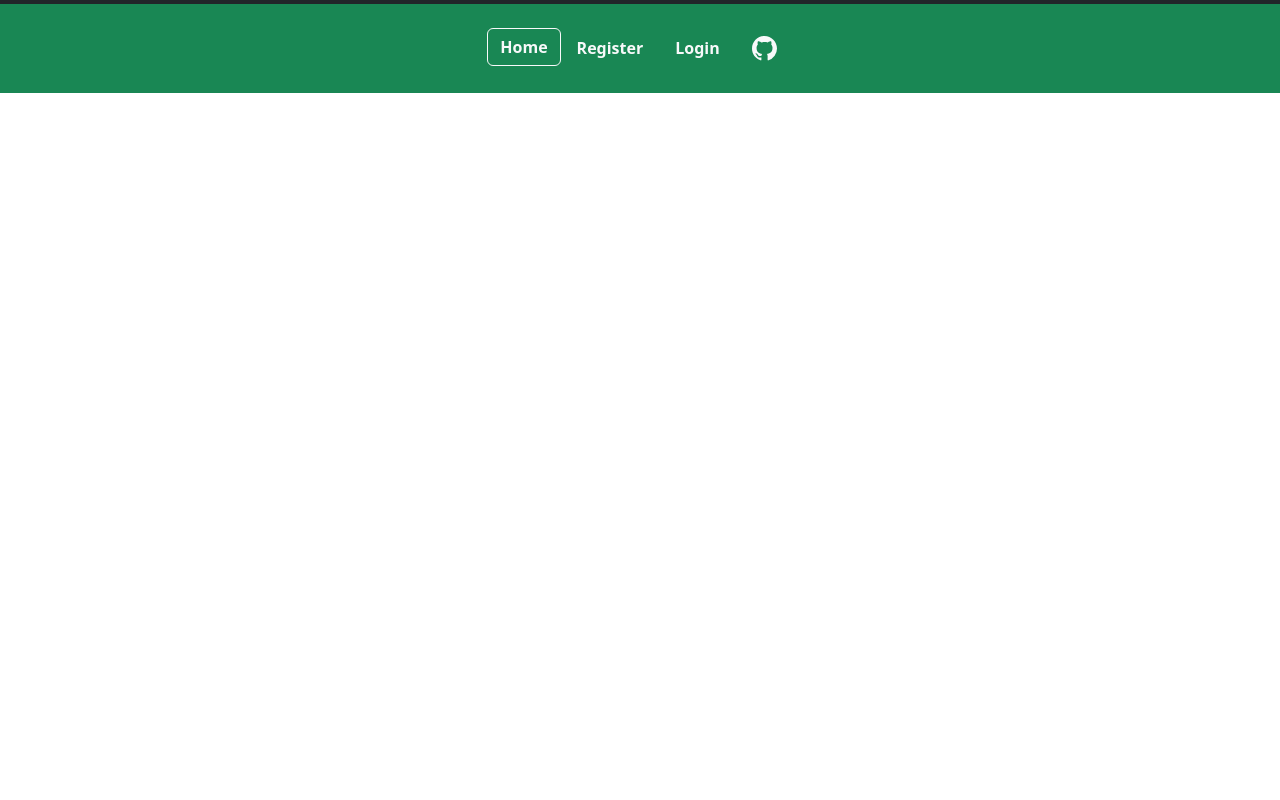
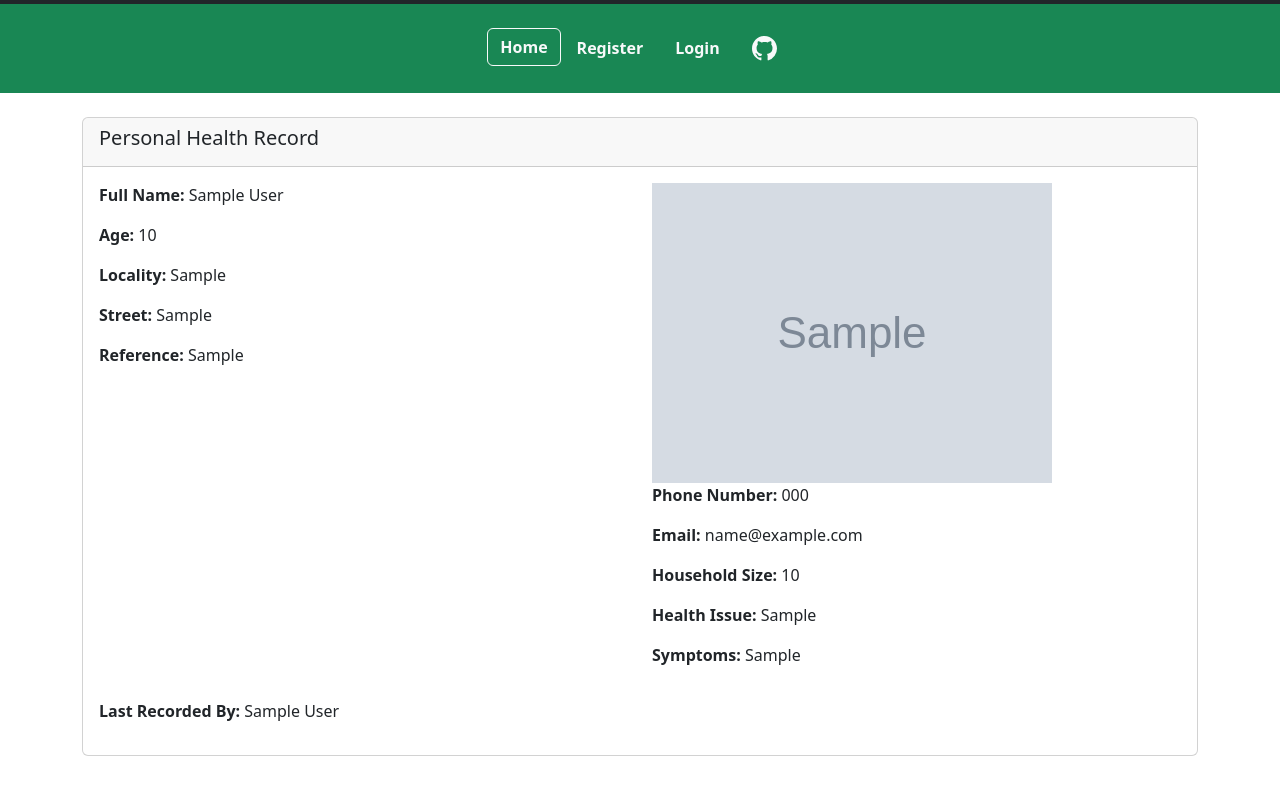
Before and after one commit to gusttavofelipe/health-hub, a Django app: page /records/00000000-0000-0000-0000-000000000001/ in a window 1280 px wide. Run offline with Django 5.2, Linux system fonts and the light colour scheme; tables that the repository leaves empty hold one stand-in row (values such as "Sample post"); grey boxes marked "Sample" are stand-in pictures; some libraries are stand-ins or nearby versions.

Commit message:
feat: detail page

```diff
--- a/records/templates/records/detail.html
+++ b/records/templates/records/detail.html
@@ -1 +1,39 @@
 {% extends "base.html" %}
+
+{% block content %}
+<div class="container mt-4">
+    <div class="card">
+        <div class="card-header">
+            <h5 class="card-title">Personal Health Record</h5>
+        </div>
+        <div class="card-body">
+            <div class="row mb-3">
+                <div class="col-md-6">
+                    <p><strong>Full Name:</strong> {{ record.full_name }}</p>
+                    <p><strong>Age:</strong> {{ record.age }}</p>
+                    <p><strong>Locality:</strong> {{ record.locality }}</p>
+                    <p><strong>Street:</strong> {{ record.street }}</p>
+                    {% if record.reference %}
+                    <p><strong>Reference:</strong> {{ record.reference }}</p>
+                    {% endif %}
+                </div>
+                <div class="col-md-6">
+                    {% if record.picture %}
+                    <img src="{{ record.picture.url }}" class="img-fluid" alt="Profile Picture">
+                    {% else %}
+                    <p>No picture available</p>
+                    {% endif %}
+                    <p><strong>Phone Number:</strong> {{ record.phone_number }}</p>
+                    <p><strong>Email:</strong> {{ record.email }}</p>
+                    <p><strong>Household Size:</strong> {{ record.household_size }}</p>
+                    <p><strong>Health Issue:</strong> {{ record.health_issue }}</p>
+                    {% if record.symptoms %}
+                    <p><strong>Symptoms:</strong> {{ record.symptoms }}</p>
+                    {% endif %}
+                </div>
+            </div>
+            <p><strong>Last Recorded By:</strong> {{ record.last_recorded_by }}</p>
+        </div>
+    </div>
+</div>
+{% endblock %}
```
